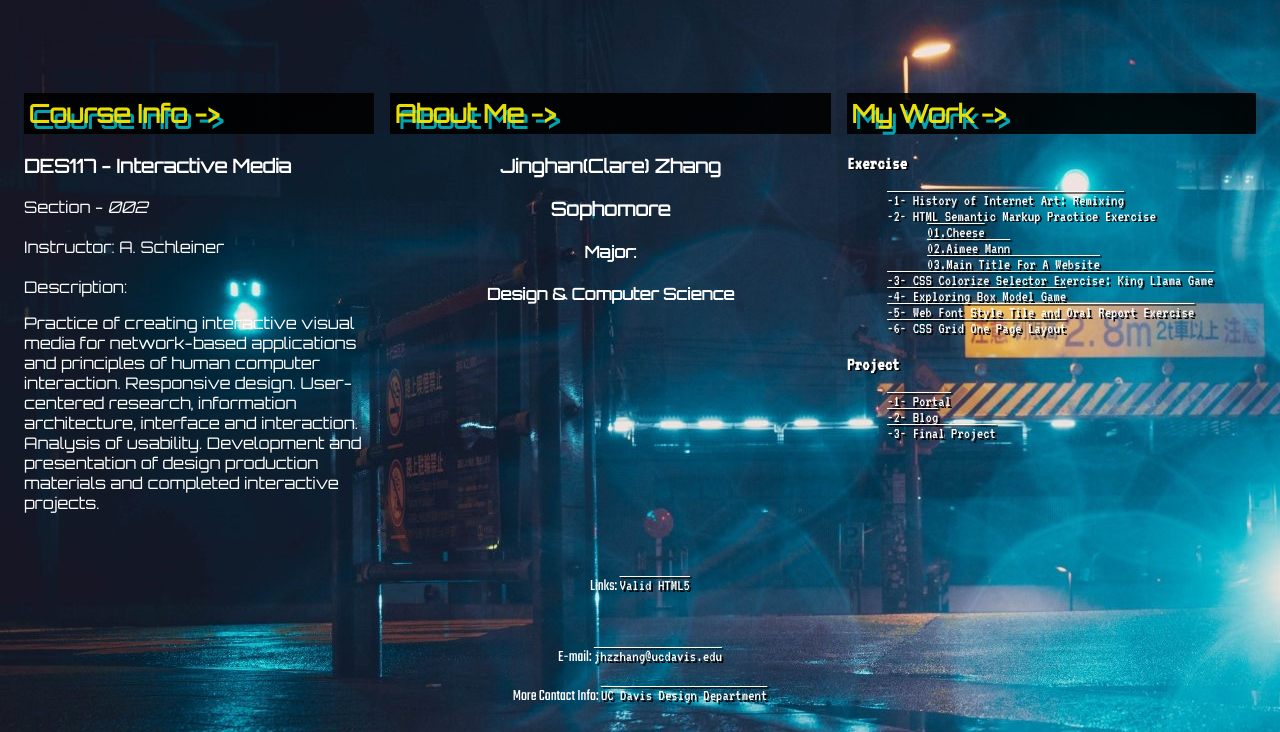
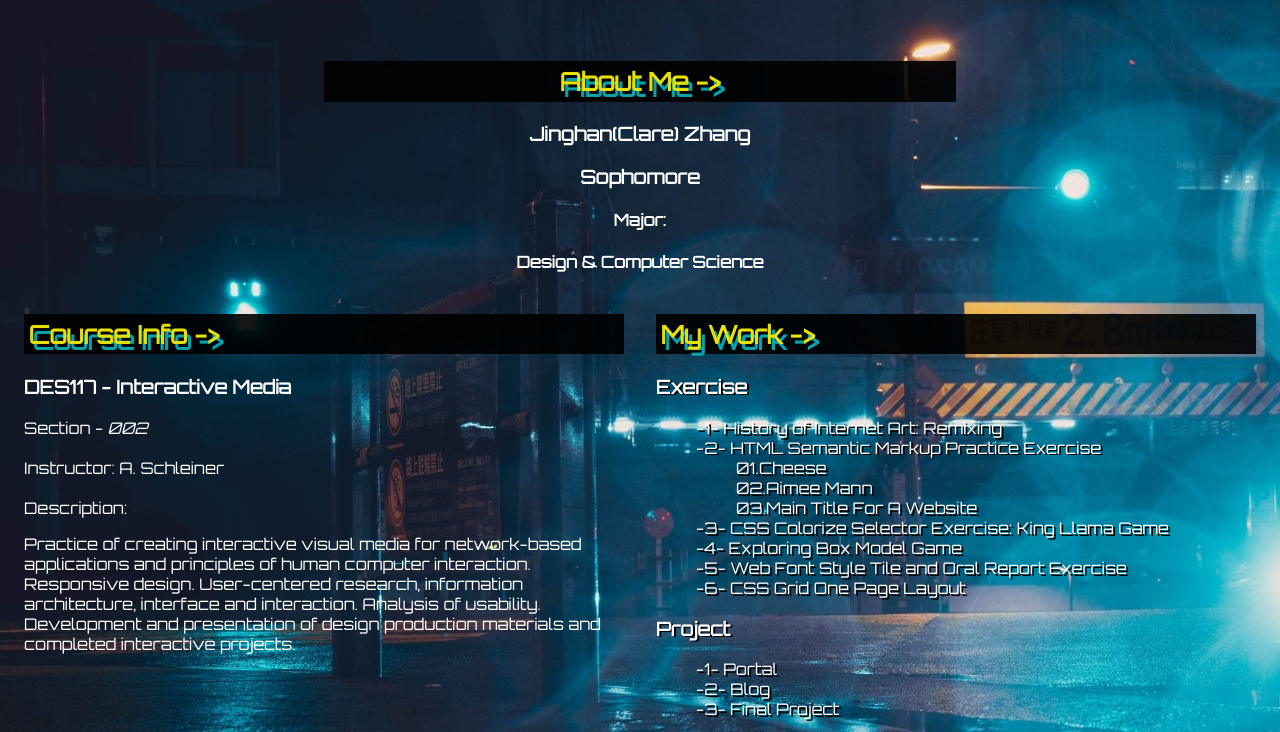
Before and after one commit to JinghanZhang/des.github.io, a plain HTML site: page index.html in a window 1280 px wide. Shown: the part 188-920 px from the top of the page. Drawn offline with Linux system fonts and the light colour scheme.

Commit message:
Update index.html

```diff
--- a/index.html
+++ b/index.html
@@ -10,22 +10,20 @@
       font-family: 'Orbitron', sans-serif;
       color:#FFF400;
       grid-row: 1;
-      grid-column: 1 / 4;
-      padding: 3rem;
-      border-width: 1em;
+      grid-column: 1 / 5;
+      padding: 2rem;
       text-align: center;
       text-shadow: #02B1BA 10px 10px;
     }
 
     a{
-      font-family: 'VT323', monospace;
-      text-decoration: overline;
+      text-decoration: none;
       color:white;
       text-shadow: black 2px 1.5px;
     }
 
     ul,ol,li{
-      font-family: 'VT323', monospace;
+      font-family: 'Orbitron', sans-serif;
       list-style-type: none;
     }
 
@@ -40,7 +38,7 @@
     }
 
     .speh3{
-      font-family: 'VT323', monospace;
+      font-family: 'Orbitron', sans-serif;
       color:white;
       text-shadow: black 2px 1px;
     }
@@ -51,15 +49,15 @@
 
     .container {
 			display: grid;
-			grid-template-columns: 1.3fr 1.5fr 1.5fr;
-			grid-template-rows: .2fr .7fr .05fr .15fr;
+			grid-template-columns: 0.75fr 0.75fr 0.75fr 0.75fr;
+			grid-template-rows: .2fr .2fr .7fr .05fr .15fr;
 			max-width: 100vw;
 		}
     footer {
       font-family: 'Teko', sans-serif;
       color: white;
-			grid-row: 4;
-			grid-column: 1 / 4;
+			grid-row: 5;
+			grid-column: 1 / 5;
 			text-align: center;
 			padding: 2rem;
 		}
@@ -67,38 +65,35 @@
       color:white;
       font-family: 'Orbitron', sans-serif;
       grid-row: 2;
-      grid-column: 2 / 3;
+      grid-column: 2 / 4;
       text-align: center;
 		}
-    .about{
-      text-align:left;
-    }
     #part2 {
       color:white;
-      grid-row: 2;
-      grid-column: 1 / 2;
+      grid-row: 3;
+      grid-column: 1 / 3;
       padding-right: 1rem;
       padding-left: 1rem;
       font-family: 'Orbitron', sans-serif;
 		}
     #part3 {
-      grid-row: 2;
-      grid-column: 3 / 4;
+      grid-row: 3;
+      grid-column: 3 / 5;
       padding-right: 1rem;
       padding-left: 1rem;
 		}
     #link{
       font-family: 'Teko', sans-serif;
       color: white;
-      grid-row: 3;
-      grid-column: 1 / 4;
+      grid-row: 4;
+      grid-column: 1 / 5;
       text-align: center;
     }
   </style>
 
   <meta charset="UTF-8">
   <title>Portal Page - Jinghan Zhang</title>
-  <link href="https://fonts.googleapis.com/css?family=Orbitron|Teko|VT323" rel="stylesheet">
+  <link href="https://fonts.googleapis.com/css?family=Orbitron|Teko" rel="stylesheet">
 
 </head>
 
@@ -109,7 +104,7 @@
       <h1>Main Page</h1>
     </header>
       <section id="part1">
-        <h2 class = "about">About Me -></h2>
+        <h2>About Me -></h2>
         <h3>Jinghan(Clare) Zhang</h3>
         <h3 class = "text">Sophomore</h3>
         <h4>Major:</h4>
```
